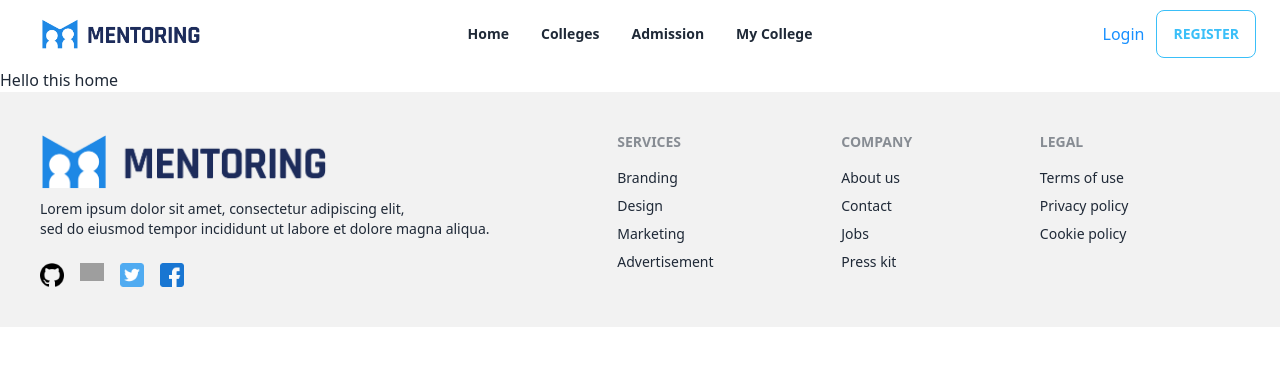
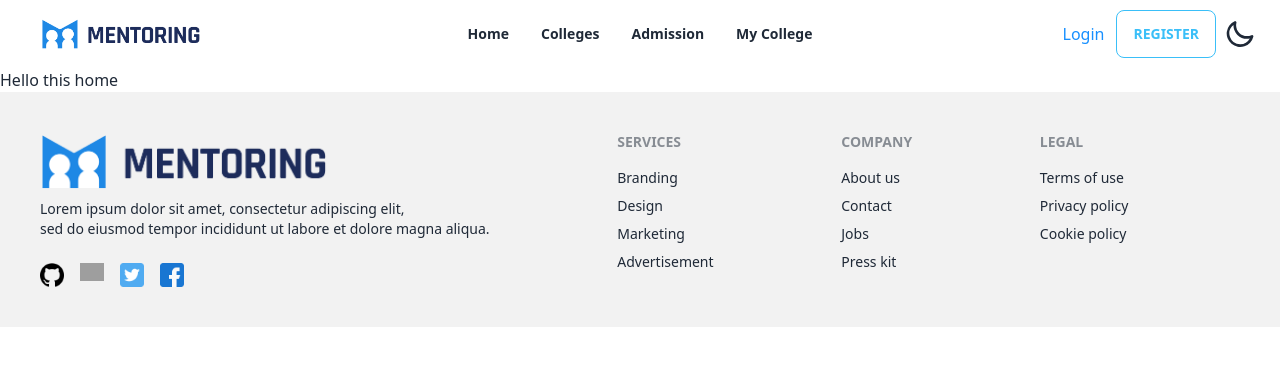
Before and after one commit to tonmoy-Org/collage-admission-project-client, a React (Vite) app: page / in a window 1280 px wide. Shown: the top 366 px of the page. Built offline with nearby package versions, Linux system fonts and the light colour scheme; grey boxes are pictures that could not be loaded.

Commit message:
Initial Commit

```diff
--- a/src/Pages/Home/Home/Home.jsx
+++ b/src/Pages/Home/Home/Home.jsx
@@ -2,7 +2,7 @@
 const Home = () => {
     return (
         <div>
-           <h2>Hello this home</h2>
+           <h2 className="dark:text-slate-300">Hello this home</h2>
         </div>
     );
 };
--- a/src/Pages/Shared/Navbar/Navbar.jsx
+++ b/src/Pages/Shared/Navbar/Navbar.jsx
@@ -1,6 +1,22 @@
 import { Link } from 'react-router-dom';
 import logo from '../../../assets/logo/logo.png'
+import { useEffect, useState } from 'react';
 const Navbar = () => {
+    const [theme, setTheme] = useState(localStorage.getItem("theme") ? localStorage.getItem("theme") : "light");
+
+    const handleToggle = (e) => {
+        if (e.target.checked) {
+            setTheme("dark");
+        } else {
+            setTheme("light");
+        }
+    }
+
+    useEffect(() => {
+        localStorage.setItem("theme", theme);
+        const localTheme = localStorage.getItem("theme");
+        document.querySelector("html").setAttribute("data-theme", localTheme);
+    }, [theme])
     return (
         <div className="navbar bg-base-100 px-6">
             <div className="navbar-start">
@@ -27,7 +43,22 @@
             </div>
             <div className="navbar-end">
                 <Link className='me-3 text-[#1890ff]'>Login</Link>
-                <Link><button className="btn btn-outline btn-info">Register</button></Link>
+                <Link className='me-2'><button className="btn btn-outline btn-info">Register</button></Link>
+                <label className="swap swap-rotate">
+
+                    {/* this hidden checkbox controls the state */}
+                    <input type="checkbox"
+                        onChange={handleToggle}
+                        checked={theme === "light" ? false : true}
+                    />
+
+                    {/* sun icon */}
+                    <svg className="swap-on fill-current w-8 h-8" xmlns="http://www.w3.org/2000/svg" viewBox="0 0 24 24"><path d="M5.64,17l-.71.71a1,1,0,0,0,0,1.41,1,1,0,0,0,1.41,0l.71-.71A1,1,0,0,0,5.64,17ZM5,12a1,1,0,0,0-1-1H3a1,1,0,0,0,0,2H4A1,1,0,0,0,5,12Zm7-7a1,1,0,0,0,1-1V3a1,1,0,0,0-2,0V4A1,1,0,0,0,12,5ZM5.64,7.05a1,1,0,0,0,.7.29,1,1,0,0,0,.71-.29,1,1,0,0,0,0-1.41l-.71-.71A1,1,0,0,0,4.93,6.34Zm12,.29a1,1,0,0,0,.7-.29l.71-.71a1,1,0,1,0-1.41-1.41L17,5.64a1,1,0,0,0,0,1.41A1,1,0,0,0,17.66,7.34ZM21,11H20a1,1,0,0,0,0,2h1a1,1,0,0,0,0-2Zm-9,8a1,1,0,0,0-1,1v1a1,1,0,0,0,2,0V20A1,1,0,0,0,12,19ZM18.36,17A1,1,0,0,0,17,18.36l.71.71a1,1,0,0,0,1.41,0,1,1,0,0,0,0-1.41ZM12,6.5A5.5,5.5,0,1,0,17.5,12,5.51,5.51,0,0,0,12,6.5Zm0,9A3.5,3.5,0,1,1,15.5,12,3.5,3.5,0,0,1,12,15.5Z" /></svg>
+
+                    {/* moon icon */}
+                    <svg className="swap-off fill-current w-8 h-8" xmlns="http://www.w3.org/2000/svg" viewBox="0 0 24 24"><path d="M21.64,13a1,1,0,0,0-1.05-.14,8.05,8.05,0,0,1-3.37.73A8.15,8.15,0,0,1,9.08,5.49a8.59,8.59,0,0,1,.25-2A1,1,0,0,0,8,2.36,10.14,10.14,0,1,0,22,14.05,1,1,0,0,0,21.64,13Zm-9.5,6.69A8.14,8.14,0,0,1,7.08,5.22v.27A10.15,10.15,0,0,0,17.22,15.63a9.79,9.79,0,0,0,2.1-.22A8.11,8.11,0,0,1,12.14,19.73Z" /></svg>
+
+                </label>
             </div>
         </div>
     );
--- a/tailwind.config.js
+++ b/tailwind.config.js
@@ -8,4 +8,10 @@
     extend: {},
   },
   plugins: [require("daisyui")],
+  daisyui: {
+    themes: [
+      "light",
+      "dark",
+    ],
+  }
 }
```
